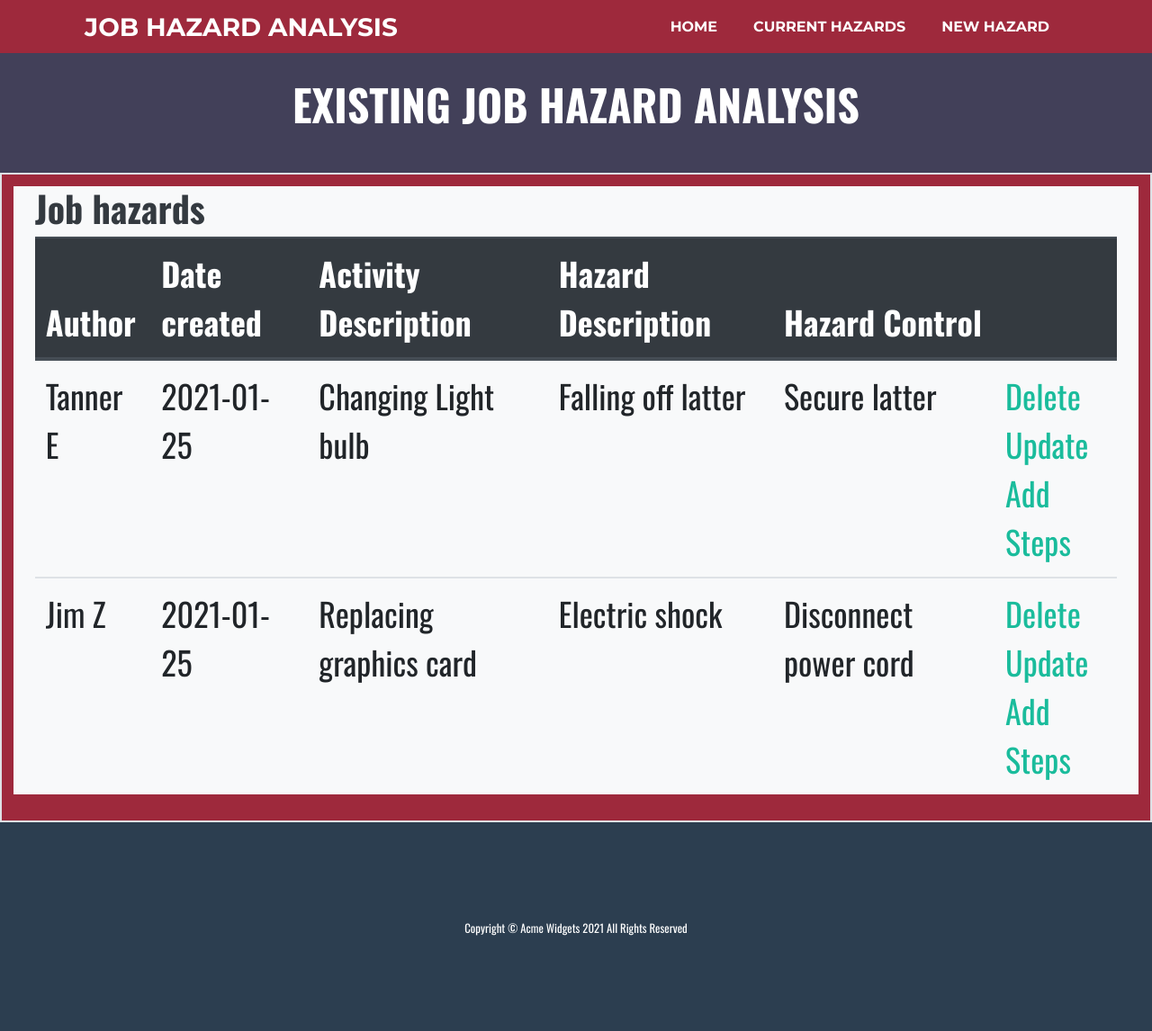
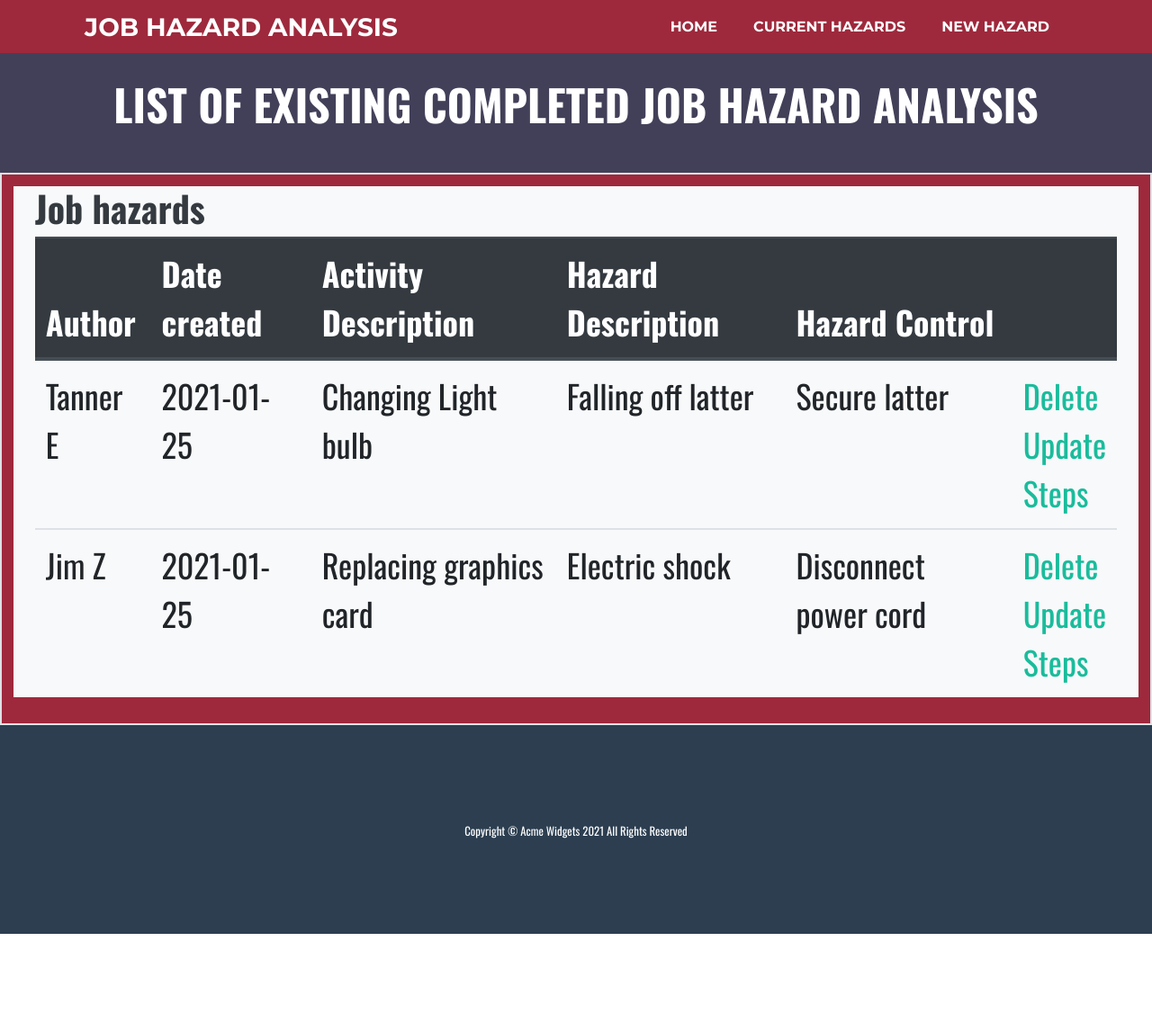
Before and after one commit to TElphee01/AcmeWidgets, a Flask app: page /hazardList in a window 1280 px wide. Shown: the whole page at 90% size. After the commit the page ends 1038 px from the top, so only its background shows below. Run offline with Flask 2, Linux system fonts and the light colour scheme; data comes from the database, SQL or seed files in the repository; both versions use the stored data as it was after the commit; some libraries are stand-ins or nearby versions.

Commit message:
Finished for now

```diff
--- a/app.py
+++ b/app.py
@@ -106,7 +106,7 @@ def steps(id):
 
 @app.route('/stepDisplay/<int:id>', methods=['POST', 'GET'])# creates route to steps page
 def stepDisplay1(id):
-    stepDisplay = Jha.query.get_or_404(id)
+    stepDisplay = Step.query.all()
     return render_template('stepDisplay.html', stepDisplay=stepDisplay)
 
 if __name__ =="__main__":
--- a/templates/hazards.html
+++ b/templates/hazards.html
@@ -5,7 +5,7 @@
 {% endblock %}
 
 {% block body %}
-    <h2 class="page-section-heading text-center text-uppercase text-white">Existing Job Hazard Analysis </h2>
+    <h2 class="page-section-heading text-center text-uppercase text-white">List of existing completed Job Hazard Analysis </h2>
 {% endblock %}
 
 {% block body1 %}
@@ -37,7 +37,7 @@
                         <br>
                         <a href="/update/{{jha.JHAid}}">Update</a>
                         <br>
-                        <a href="/steps/{{jha.JHAid}}">Add Steps</a>
+                        <a href="/steps/{{jha.JHAid}}">Steps</a>
                     </td>
                 </tr>
                 {% endfor %}
--- a/templates/steps.html
+++ b/templates/steps.html
@@ -18,7 +18,7 @@
             </div>
             <input type="submit" value="Add Step" class="btn btn-primary">
         </form>
-                                <br>
-                        <a href="/stepDisplay/{{step.JHAid}}">Show Steps</a>
+            <br>
+        <a href="/stepDisplay/{{step.JHAid}}">Show Steps</a>
     </div>
 {% endblock %}
```
Also changed, not shown: templates/stepDisplay.html (+7 -2 lines), jha.db.
